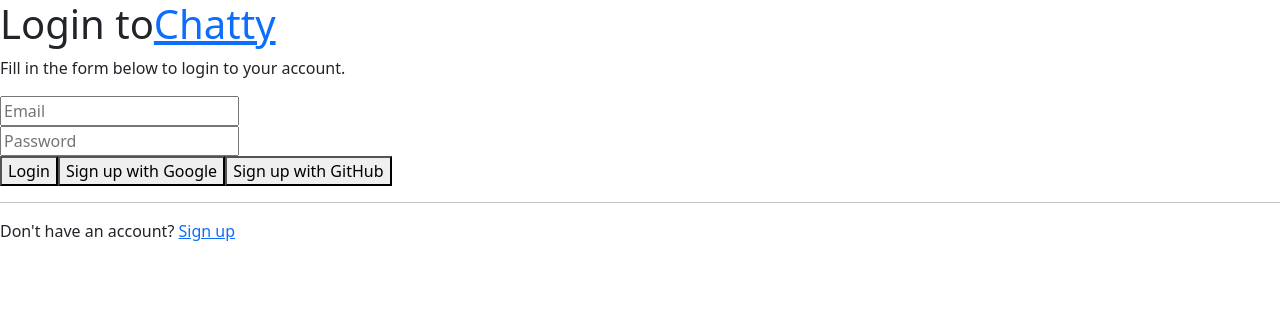
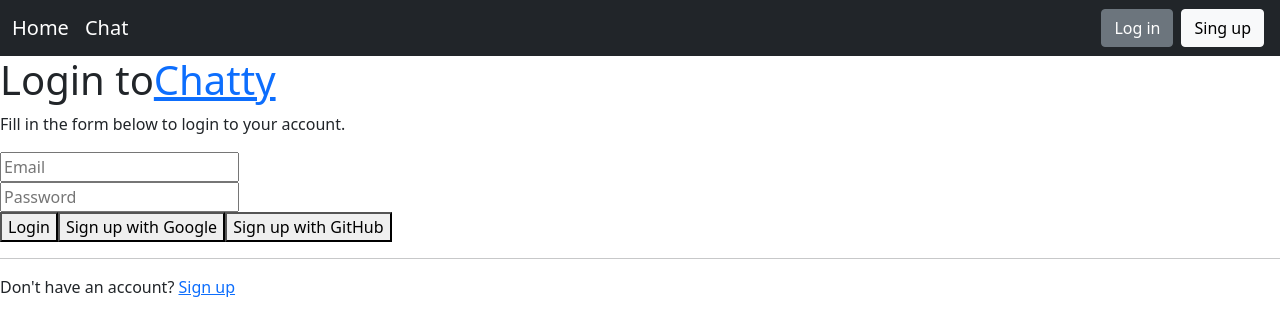
Before and after one commit to V3RSER/demo-chatty, a React (Create React App) app: page /login in a window 1280 px wide. Shown: the top 336 px of the page. Built offline with nearby package versions, Linux system fonts and the light colour scheme; no server answers.

Commit message:
Componente Header

```diff
--- a/src/App.js
+++ b/src/App.js
@@ -42,6 +42,7 @@
       <h2>Loading...</h2>
     ) : (
       <Router>
+        <Header state={this.state.authenticated} />
         <Routes>
           <Route
             path="/chat"
--- /dev/null
+++ b/src/components/Header.jsx
@@ -0,0 +1,38 @@
+import React from "react";
+import { useNavigate } from "react-router-dom";
+import { NavLink } from "react-router-dom";
+import { Button, Nav, Navbar } from "reactstrap";
+
+const Header = (state) => {
+  let navigate = useNavigate();
+  return (
+    <Navbar color="dark" dark expand light>
+      <Nav className="me-auto" navbar>
+        <NavLink className="navbar-brand" to="/">
+          Home
+        </NavLink>
+        <NavLink className="navbar-brand" to="/chat">
+          Chat
+        </NavLink>
+      </Nav>
+      {state.authenticated ? (
+        <Button className="mx-1">Log out</Button>
+      ) : (
+        <>
+          <Button onClick={() => navigate("/login")} className="mx-1">
+            Log in
+          </Button>
+          <Button
+            onClick={() => navigate("/signup")}
+            className="mx-1"
+            color="light"
+          >
+            Sing up
+          </Button>
+        </>
+      )}
+    </Navbar>
+  );
+};
+
+export default Header;
```
